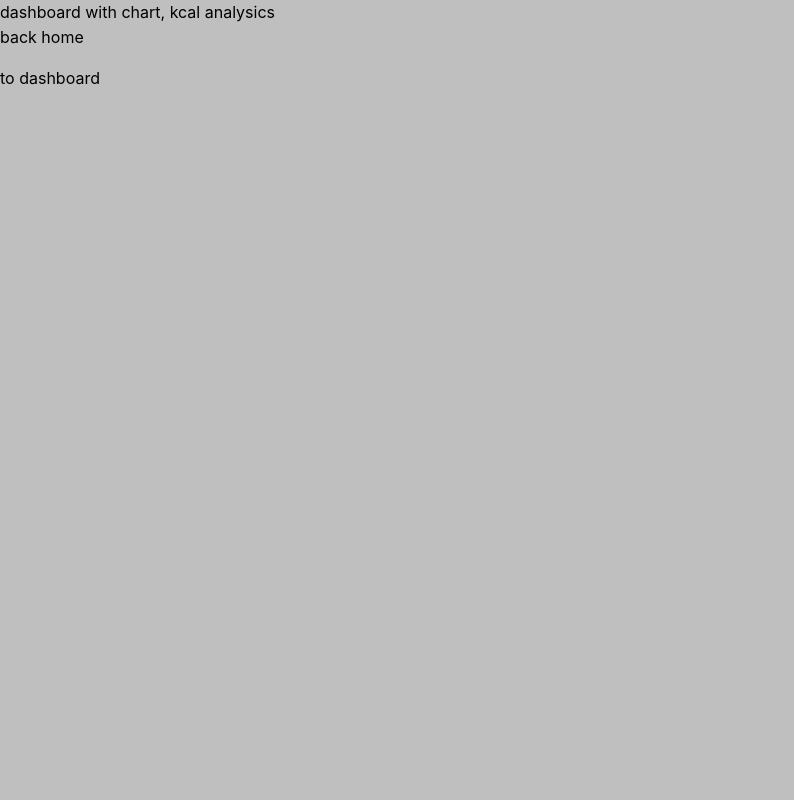
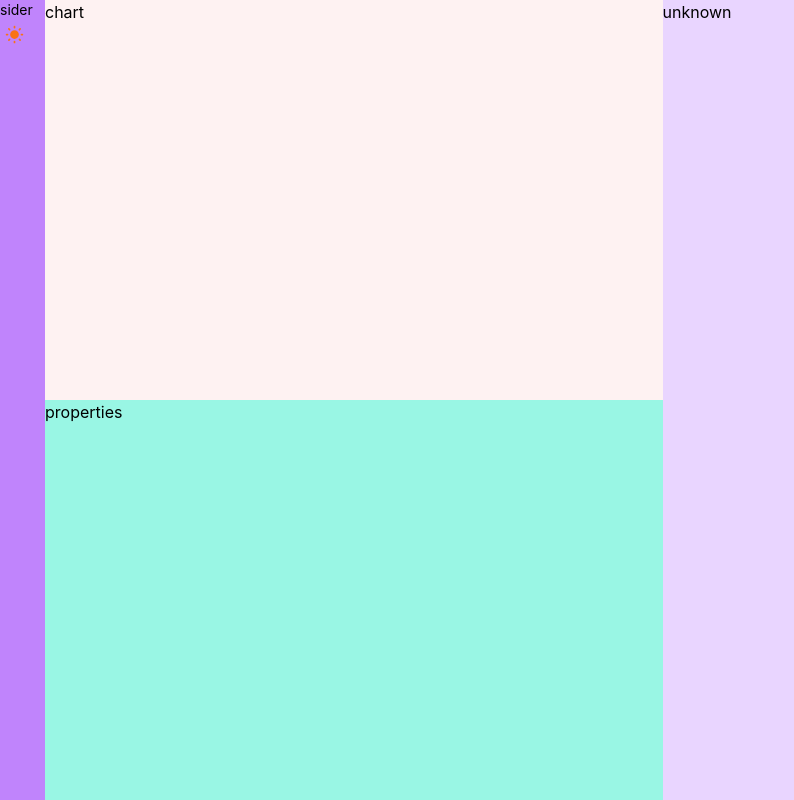
Before and after one commit to phlong19/SynthwaveBlogV2, a React (Vite) app: page /dashboard/kcal in a window 1280 px wide. Shown: the whole page, without its empty margins (0-794 px from the left). Built offline with nearby package versions, Linux system fonts and the light colour scheme; no server answers.

Commit message:
chore: dashboard layout

```diff
--- a/src/App.tsx
+++ b/src/App.tsx
@@ -23,6 +23,7 @@ import ForgotPassword from "./pages/auth/ForgotPassword";
 // manage pages
 import DashBoard from "./pages/manage/DashBoard";
 import KcalDashboard from "./pages/manage/KcalDashboard";
+import NotFound404 from "./pages/NotFound404";
 
 const queryClient = new QueryClient();
 
@@ -59,6 +60,8 @@ function App() {
             <Route path="home" element={<DashBoard />} />
             <Route path="kcal" element={<KcalDashboard />} />
           </Route>
+
+          <Route path="*" element={<NotFound404 />} />
         </Routes>
       </BrowserRouter>
 
--- a/src/components/layouts/ManageLayout.tsx
+++ b/src/components/layouts/ManageLayout.tsx
@@ -1,9 +1,16 @@
 import { Outlet } from "react-router-dom";
+import ThemeToggle from "../ui/ThemeToggle";
 
 function ManageLayout() {
   return (
-    <div className="bg-black/25 w-full min-h-screen">
-      <Outlet />
+    <div className="grid min-h-screen w-full grid-cols-[45px_1fr] bg-white dark:bg-black">
+      <div className="bg-purple-400 text-sm text-black">
+        sider
+        <ThemeToggle />
+      </div>
+      <div className="h-full w-full text-black dark:text-white">
+        <Outlet />
+      </div>
     </div>
   );
 }
--- a/src/components/ui/Actions.tsx
+++ b/src/components/ui/Actions.tsx
@@ -1,12 +1,4 @@
-import {
-  ActionIcon,
-  Box,
-  Flex,
-  Input,
-  Menu,
-  Popover,
-  Tooltip,
-} from "@mantine/core";
+import { ActionIcon, Box, Flex, Input, Popover, Tooltip } from "@mantine/core";
 import ThemeToggle from "./ThemeToggle";
 import {
   IconDotsVertical,
@@ -76,16 +68,16 @@ function Actions() {
 
       <AdvancedSearch close={close} opened={opened} />
 
-      <Menu opened={isOpen} onChange={setIsOpen}>
-        <Menu.Target>
+      <Popover opened={isOpen} onChange={setIsOpen}>
+        <Popover.Target>
           <IconDotsVertical
             onClick={() => setIsOpen((o) => !o)}
             size={18}
             className={`cursor-pointer ${isOpen ? "text-orange-500 dark:text-blue-400" : ""}`}
           />
-        </Menu.Target>
+        </Popover.Target>
 
-        <Menu.Dropdown fz="sm" p={0}>
+        <Popover.Dropdown fz="sm" p={0}>
           <Box miw={200}>
             <NavLink
               onClick={onClose}
@@ -109,8 +101,8 @@ function Actions() {
               <NavLink to="/auth/register" onClick={onClose} label="register" />
             </NavLink>
           </Box>
-        </Menu.Dropdown>
-      </Menu>
+        </Popover.Dropdown>
+      </Popover>
 
       <ThemeToggle />
     </div>
--- a/src/components/ui/BentoGrid.tsx
+++ b/src/components/ui/BentoGrid.tsx
@@ -162,7 +162,7 @@ export const BentoGridItem = ({
         {/* menu */}
         <Menu.Target>
           <div
-            className={`${open ? "visible" : "visible lg:invisible"} ${sider ? "bottom-3.5" : "bottom-3"} absolute right-3 cursor-pointer transition-all duration-150 group-hover/bento:visible`}
+            className={`${open ? "visible text-orange-500 dark:text-blue-400" : "visible lg:invisible"} ${sider ? "bottom-3.5" : "bottom-3"} absolute right-3 cursor-pointer transition-all duration-150 group-hover/bento:visible`}
           >
             <IconDotsVertical size={sider ? 16 : 18} />
           </div>
--- /dev/null
+++ b/src/pages/NotFound404.tsx
@@ -0,0 +1,5 @@
+function NotFound404() {
+  return <div>404 not found</div>;
+}
+
+export default NotFound404;
--- a/src/pages/manage/KcalDashboard.tsx
+++ b/src/pages/manage/KcalDashboard.tsx
@@ -1,15 +1,9 @@
-import { Stack } from "@mantine/core";
-import { Link } from "react-router-dom";
-
 function KcalDashboard() {
   return (
-    <div>
-      <p>dashboard with chart, kcal analysics</p>
-      <Stack>
-        <Link to="/">back home</Link>
-
-        <Link to="/dashboard">to dashboard</Link>
-      </Stack>
+    <div className="grid h-full grid-cols-2 grid-rows-2 text-black">
+      <div className="bg-red-50">chart</div>
+      <div className="row-span-2 bg-purple-200">unknown</div>
+      <div className="bg-teal-200">properties</div>
     </div>
   );
 }
```
